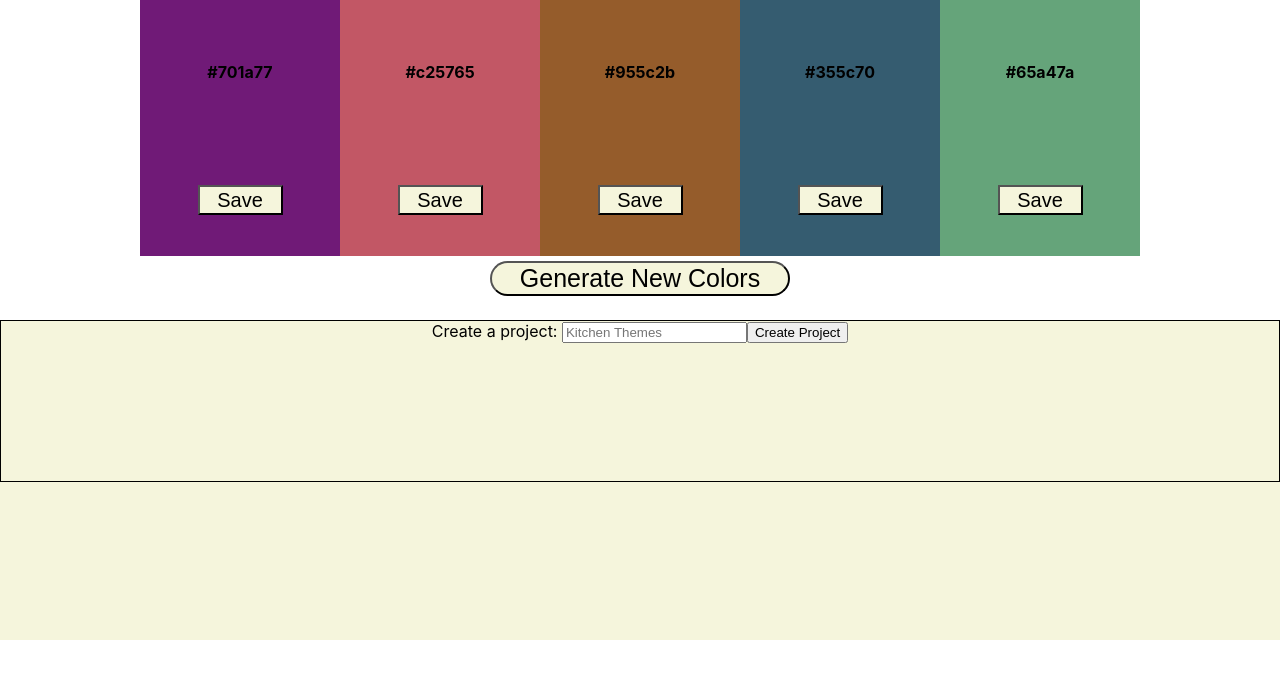
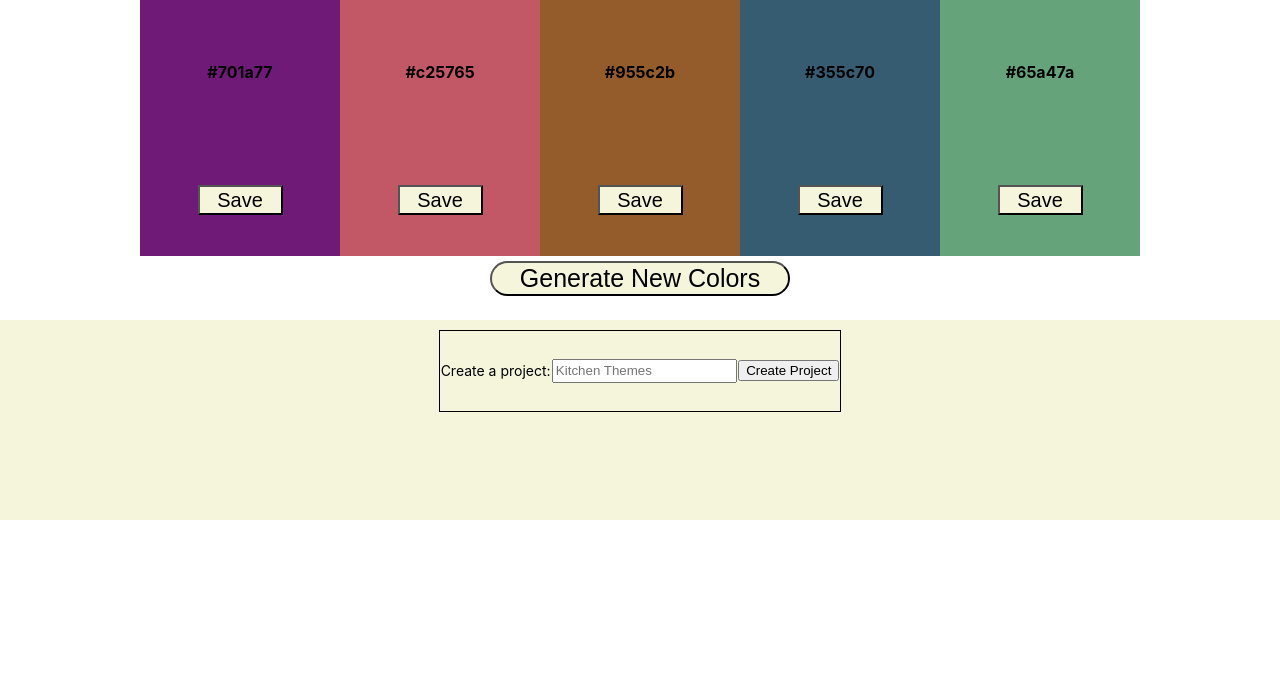
Before and after one commit to Dunn-Austen/palette-picker-fe, a React (Create React App) app: page / in a window 1280 px wide. Shown: the top 678 px of the page. Built offline with nearby package versions, Linux system fonts and the light colour scheme.

Commit message:
Adjust css for forms

```diff
--- a/src/Components/App/App.css
+++ b/src/Components/App/App.css
@@ -23,6 +23,10 @@
 }
 
 .forms-section {
+  align-items: center;
   background-color: beige;
-  height: 40vh;
+  display: flex;
+  flex-direction: column;
+  justify-content: space-around;
+  height: 25vh;
 }
--- a/src/Components/SavePaletteForm/SavePaletteForm.css
+++ b/src/Components/SavePaletteForm/SavePaletteForm.css
@@ -0,0 +1,11 @@
+#palette-input {
+  height: 18px;
+}
+
+.palette-form {
+  align-items: center;
+  display: flex;
+  flex-direction: row;
+  height: 10vh;
+  justify-content: space-around;
+}
--- a/src/Components/SaveProjectForm/SaveProjectForm.css
+++ b/src/Components/SaveProjectForm/SaveProjectForm.css
@@ -1,4 +1,28 @@
 .form-section {
   border: 1px solid black;
-  height: 20vh;
+  height: 10vh;
+  width: 400px;
 }
+
+.input-container {
+  align-items: center;
+  display: flex;
+  flex-direction: column;
+  justify-content: center;
+}
+
+label {
+  font-size: 14px;
+}
+
+#project-input {
+  height: 18px;
+}
+
+.project-form {
+  align-items: center;
+  display: flex;
+  flex-direction: row;
+  height: 10vh;
+  justify-content: space-around;
+}
```
